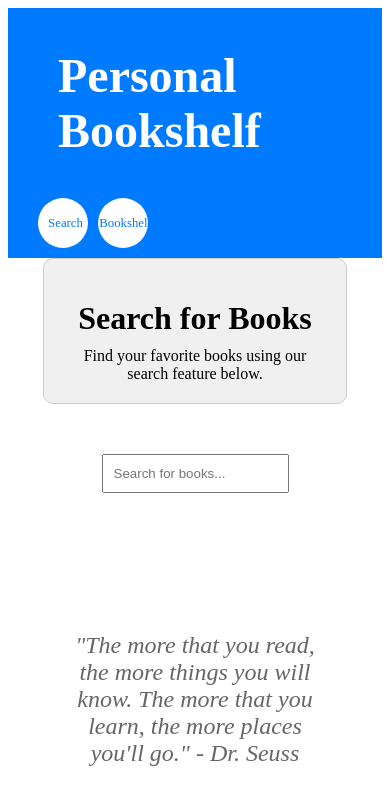
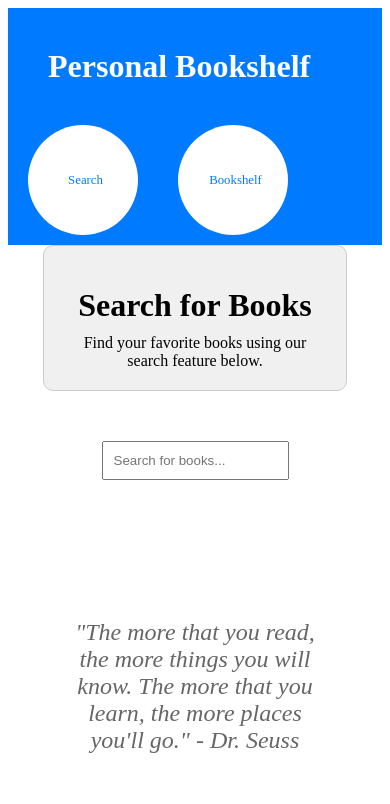
Before and after one commit to jayesh-inamdar/friendly-palm-tree, a React (Create React App) app: page / in a window 390 px wide. Shown: the top 804 px of the page. Built offline with nearby package versions, Linux system fonts and the light colour scheme.

Commit message:
third commit

```diff
--- a/src/components/Navbar.css
+++ b/src/components/Navbar.css
@@ -1,19 +1,21 @@
 .navbar {
     background-color: #007bff;
     color: white;
+    width: 100%;
+    padding: 10px 20px; /* Add padding to ensure spacing from the window border */
+    box-sizing: border-box;
 }
 
 .navbar-container {
     max-width: 1200px;
-    margin: 0 10px;
-    padding: 10px 20px;
+    margin: 0 auto;
     display: flex;
     justify-content: space-between;
     align-items: center;
 }
 
 .brand .logo {
-    font-size: 3em;
+    font-size: 2em;
     font-weight: bold;
     color: white;
     text-decoration: none;
@@ -21,12 +23,11 @@
 
 .nav-links {
     display: flex;
-    gap: 50px;
-    margin-left: 900px;
+    gap: 20px;
 }
 
 .nav-link {
-    font-size: 20px;
+    font-size: 1em;
     color: #007bff;
     text-decoration: none;
     padding: 10px;
@@ -35,14 +36,9 @@
     display: flex;
     align-items: center;
     justify-content: center;
-    width: 90px; /* Ensure a circular shape */
-    height: 90px; /* Ensure a circular shape */
+    width: 60px; /* Adjusted for smaller size */
+    height: 60px; /* Adjusted for smaller size */
     transition: background-color 0.3s, color 0.3s;
-}
-
-
-.nav-link span {
-    margin-left: 5px;
 }
 
 .nav-link:hover {
@@ -50,6 +46,9 @@
     color: white;
 }
 
+.nav-link span {
+    margin-left: 5px;
+}
 
 @media (max-width: 768px) {
     .navbar-container {
@@ -60,12 +59,17 @@
     .nav-links {
         margin-left: 0;
         margin-top: 10px;
-        gap: 10px;
+        gap: 40px;
     }
 
     .nav-link {
-        width: 30px; /* Smaller size for mobile */
-        height: 30px; /* Smaller size for mobile */
+        width: 90px; /* Smaller size for mobile */
+        height: 90px; /* Smaller size for mobile */
         font-size: 0.8em;
     }
 }
+
+.active-nav-link {
+    background-color: #0056b3;
+    color: white;
+}
```
